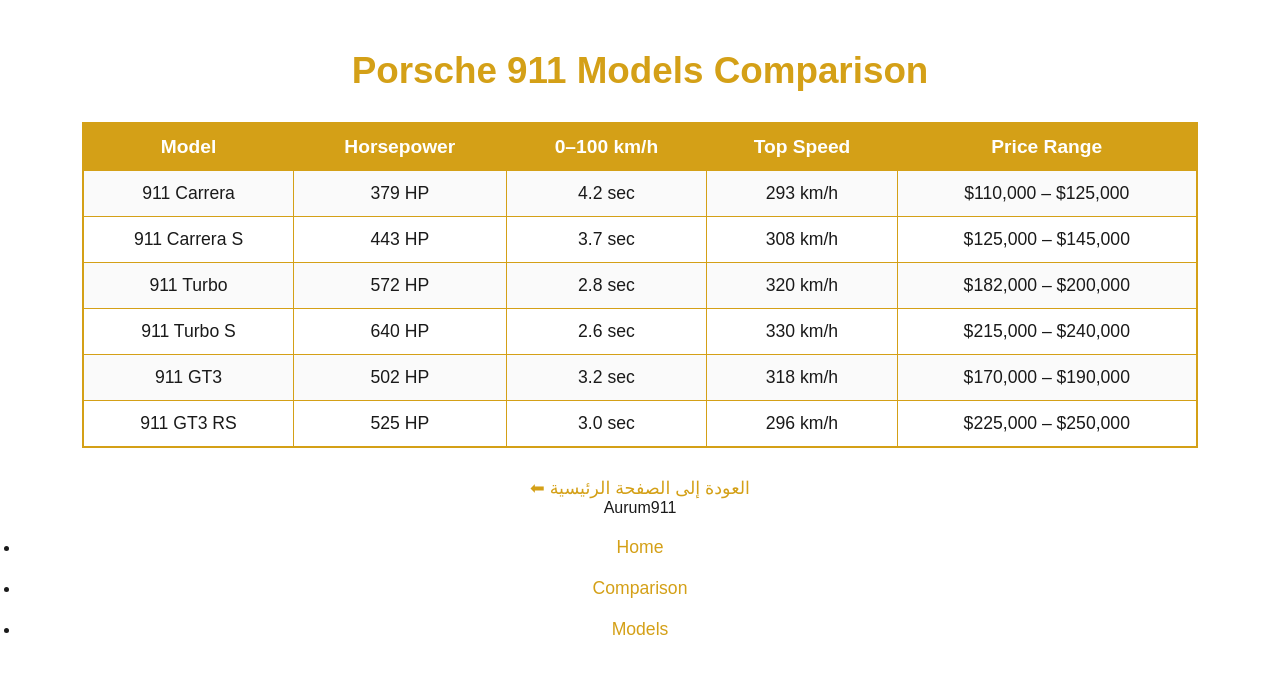
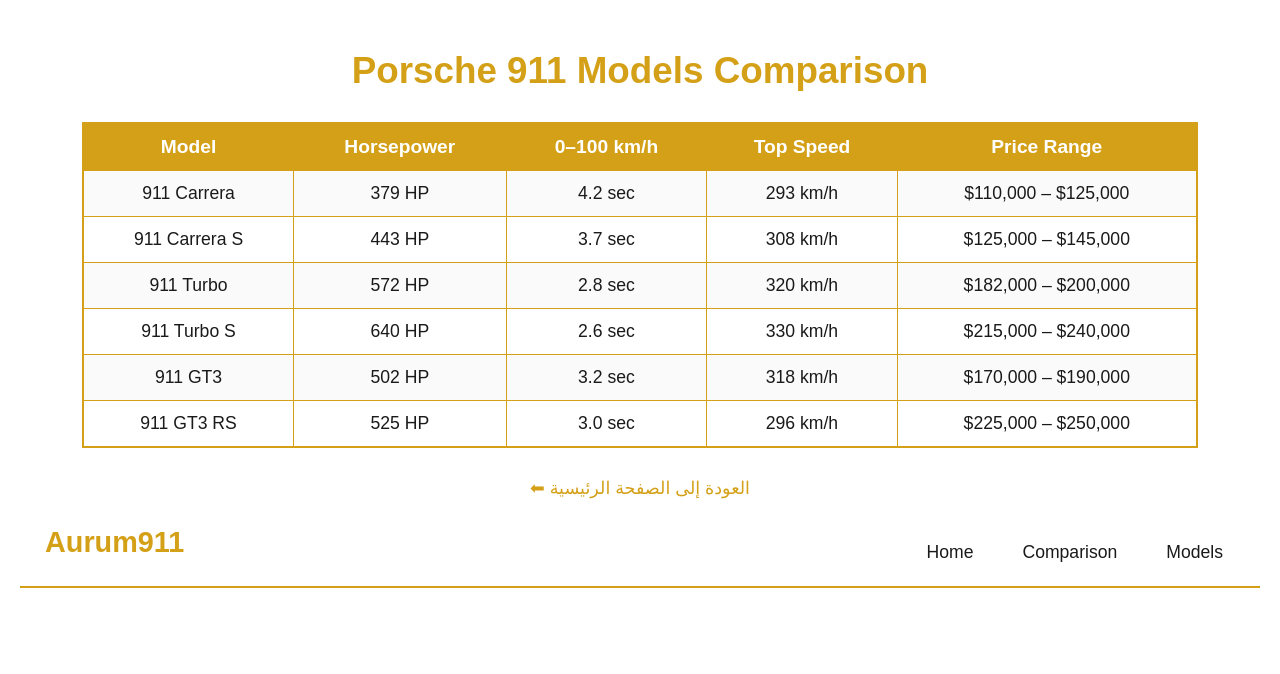
Before and after one commit to iso963/https-username-.github.io-Aurum911-, a plain HTML site: page compare.html in a window 1280 px wide. Drawn offline with Linux system fonts and the light colour scheme.

Commit message:
Update style.css

```diff
--- a/style.css
+++ b/style.css
@@ -72,3 +72,42 @@ select:hover {
     font-size: 1rem;
     line-height: 1.5;
 }
+/* ===== شريط التنقُّل ===== */
+.navbar {
+    width: 100%;
+    background: #ffffff;
+    border-bottom: 2px solid #d4a017;
+    padding: 15px 25px;
+    display: flex;
+    justify-content: space-between;
+    align-items: center;
+    position: sticky;
+    top: 0;
+    z-index: 100;
+}
+
+.logo {
+    font-size: 1.8rem;
+    font-weight: 700;
+    color: #d4a017;
+}
+
+.navbar ul {
+    list-style: none;
+    display: flex;
+    gap: 25px;
+}
+
+.navbar ul li a {
+    text-decoration: none;
+    font-size: 1.1rem;
+    color: #1a1a1a;
+    padding: 8px 12px;
+    border-radius: 8px;
+    transition: 0.3s;
+}
+
+.navbar ul li a:hover {
+    background: #d4a017;
+    color: white;
+}
```
